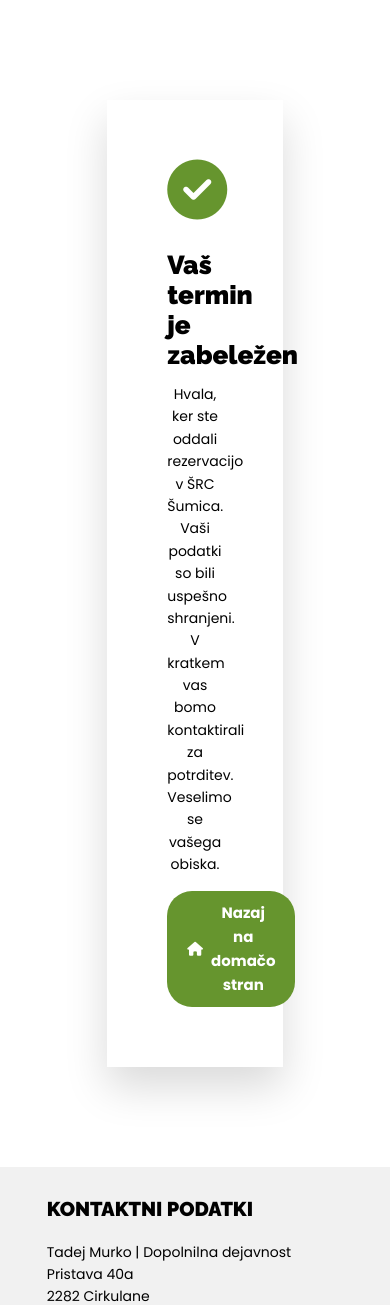
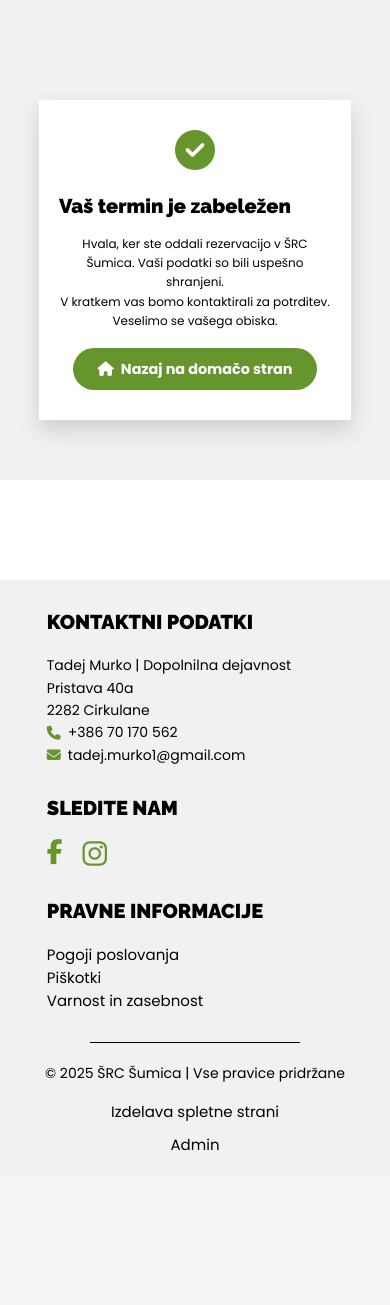
Before and after one commit to PintarBusiness/sumica, a Flask app: page /hvala in a window 390 px wide. Shown: the part 413-1718 px from the top of the page. After the commit the page ends 1564 px from the top, so only its background shows below. Run offline with Flask 3, Linux system fonts and the light colour scheme; a user stored in the database is signed in; some libraries are stand-ins or nearby versions.

Commit message:
Narejeno še hvala in prejeto html pravilno nekaj ni delalo okej na telefonu

```diff
--- a/static/css/slog.css
+++ b/static/css/slog.css
@@ -1655,7 +1655,7 @@ p {
 }
 
 /* Uspešna rezervacija */
-prvastranhvala
+.prvastranhvala
 {
     background-color: #F1F1F1;
     padding: 10em 0;
@@ -2399,3 +2399,86 @@ prvastranhvala
     }
 
 }
+
+/* ========== PREJETO - MOBILNI STIL ========== */
+@media (max-width: 900px) {
+
+    .prvastranprejeto {
+        width: 80%;
+        margin-left: auto;
+        margin-right: auto;
+        margin-top: 6em;
+        margin-bottom: 6em;
+        padding: 3em 2em;
+        box-shadow: 0 1em 2em rgba(0,0,0,0.15);
+    }
+
+    .prvastranprejeto h4 {
+        font-size: 2em;
+        margin-bottom: 0.8em;
+    }
+
+    .gumbnazaj {
+        display: flex;
+        align-items: center;
+        justify-content: center;
+        gap: 0.6em;
+        font-size: 1.2em;
+        padding: 0.8em 1.5em;
+        width: fit-content;
+        margin-left: auto;
+        margin-right: auto;
+    }
+
+    .gumbnazaj i {
+        font-size: 1.2em;
+    }
+
+    .gumbnazaj p {
+        font-size: 1.2em;
+    }
+}
+
+
+/* ========== HVALA - MOBILNI STIL ========== */
+@media (max-width: 900px) {
+
+    .prvastranhvala {
+        padding: 6em 0;
+    }
+
+    .prvastranhvalanotri {
+        width: 80%;
+        padding: 3em 2em;
+        margin-top: 4em;
+        box-shadow: 0 1em 2em rgba(0,0,0,0.15);
+    }
+
+    .hvalaikona i {
+        font-size: 4em;
+        margin-bottom: 0.6em;
+    }
+
+    .prvastranhvalanotri h4 {
+        font-size: 2em;
+        margin-bottom: 0.8em;
+    }
+
+    .prvastranhvalanotri p {
+        font-size: 1.2em;
+    }
+
+    .gumbnazaj {
+        font-size: 1.2em;
+        padding: 0.8em 2em;
+        margin-top: 1.5em;
+    }
+
+    .gumbnazaj i {
+        font-size: 1.2em;
+    }
+
+    .gumbnazaj p {
+        font-size: 1.2em;
+    }
+}
```
Also changed, not shown: rezervacije.db.
